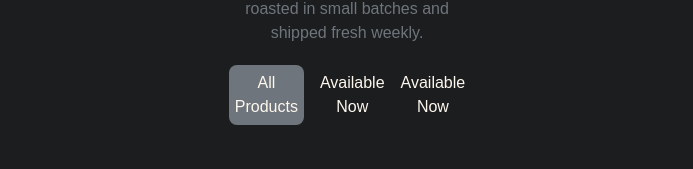
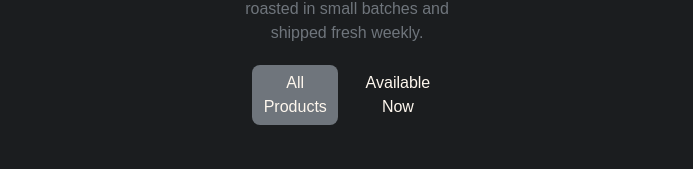
Before and after one commit to IgnacioTomasRamallo/coffeeApp, a React app: page / in a window 1280 px wide. Shown: the part 219-388 px from the top of the page, without its empty margins (293-986 px from the left). Built offline with nearby package versions, Linux system fonts and the light colour scheme; the HTML template or start-up script is replaced by a standard one.

Commit message:
fixed button

```diff
--- a/src/CoffeApp.jsx
+++ b/src/CoffeApp.jsx
@@ -30,11 +30,6 @@ function App() {
               textButton={"Available Now"}
               className={"text-[#FEF7EE]"}
             />
-            <Button
-              buttonActive={state}
-              textButton={"Available Now"}
-              className={"text-[#FEF7EE]"}
-            />
           </div>
         </div>
         <Cards />
```
